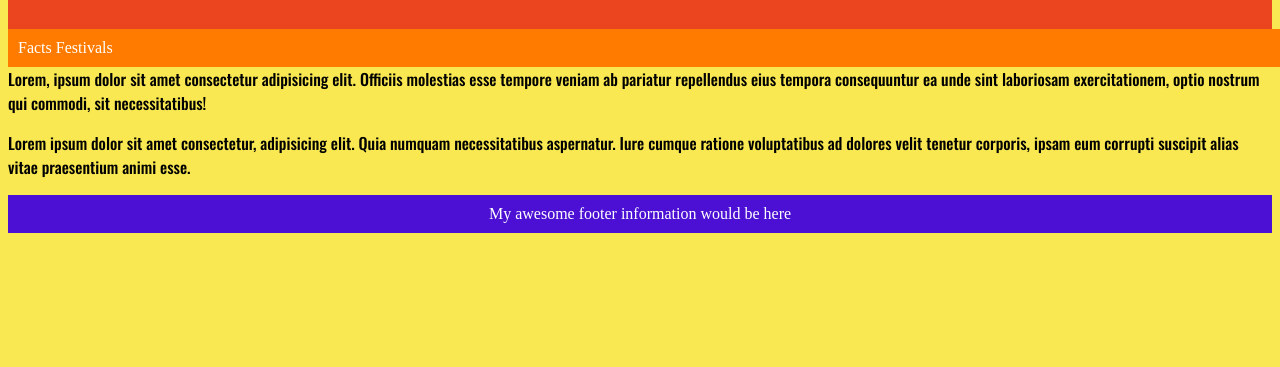
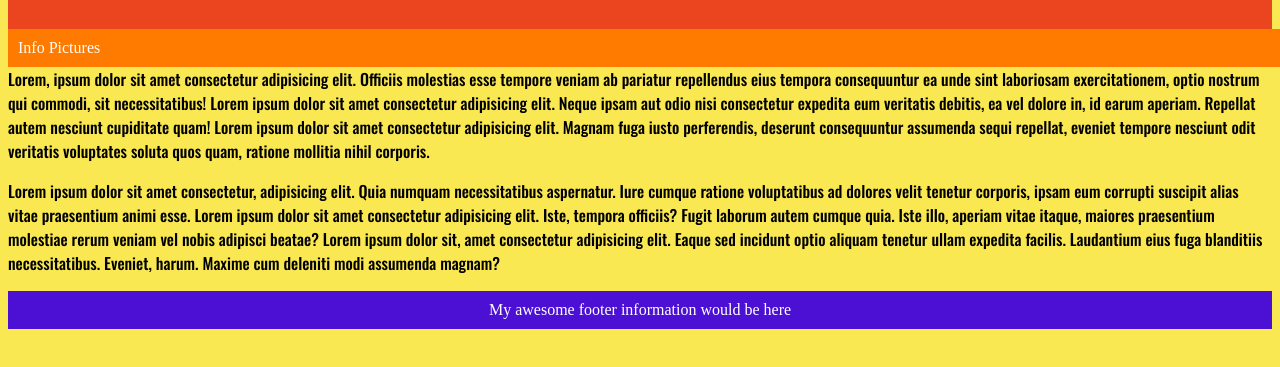
Before and after one commit to GuadalupeArgumedoSaucedo/simple-travel-site, a plain HTML site: page index.html in a window 1280 px wide. Shown: the part 79-446 px from the top of the page. Drawn offline with nearby package versions, Linux system fonts and the light colour scheme; a web font is replaced by a local one.

Commit message:
final commit

```diff
--- a/index.html
+++ b/index.html
@@ -15,13 +15,13 @@
        <h1>Yuma, Az</h1>
     </header>
     <nav>
-        <a href="index.html">Facts</a>
-        <a href="contact.html">Festivals</a>
+        <a href="index.html">Info</a>
+        <a href="cityimages.html">Pictures</a>
     </nav>
 <div>
     <main class="oswald">
-        <p>Lorem, ipsum dolor sit amet consectetur adipisicing elit. Officiis molestias esse tempore veniam ab pariatur repellendus eius tempora consequuntur ea unde sint laboriosam exercitationem, optio nostrum qui commodi, sit necessitatibus!</p>
-        <p>Lorem ipsum dolor sit amet consectetur, adipisicing elit. Quia numquam necessitatibus aspernatur. Iure cumque ratione voluptatibus ad dolores velit tenetur corporis, ipsam eum corrupti suscipit alias vitae praesentium animi esse.</p>
+        <p>Lorem, ipsum dolor sit amet consectetur adipisicing elit. Officiis molestias esse tempore veniam ab pariatur repellendus eius tempora consequuntur ea unde sint laboriosam exercitationem, optio nostrum qui commodi, sit necessitatibus! Lorem ipsum dolor sit amet consectetur adipisicing elit. Neque ipsam aut odio nisi consectetur expedita eum veritatis debitis, ea vel dolore in, id earum aperiam. Repellat autem nesciunt cupiditate quam! Lorem ipsum dolor sit amet consectetur adipisicing elit. Magnam fuga iusto perferendis, deserunt consequuntur assumenda sequi repellat, eveniet tempore nesciunt odit veritatis voluptates soluta quos quam, ratione mollitia nihil corporis.</p>
+        <p>Lorem ipsum dolor sit amet consectetur, adipisicing elit. Quia numquam necessitatibus aspernatur. Iure cumque ratione voluptatibus ad dolores velit tenetur corporis, ipsam eum corrupti suscipit alias vitae praesentium animi esse. Lorem ipsum dolor sit amet consectetur adipisicing elit. Iste, tempora officiis? Fugit laborum autem cumque quia. Iste illo, aperiam vitae itaque, maiores praesentium molestiae rerum veniam vel nobis adipisci beatae? Lorem ipsum dolor sit, amet consectetur adipisicing elit. Eaque sed incidunt optio aliquam tenetur ullam expedita facilis. Laudantium eius fuga blanditiis necessitatibus. Eveniet, harum. Maxime cum deleniti modi assumenda magnam?</p>
     </main>
 </div>
         <footer>
```
Also changed, not shown: cityimages.html (+2 -2 lines).
